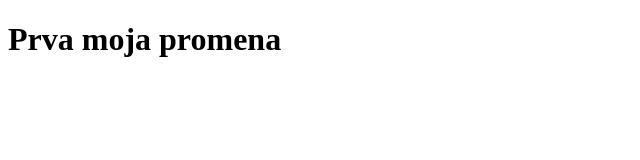
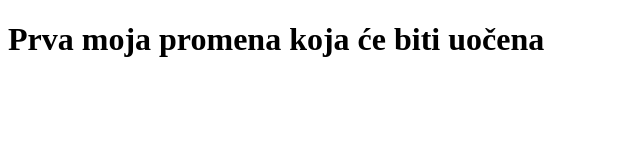
Before and after one commit to AlexR0807/OpenProject, a plain HTML site: page index.html in a window 1280 px wide. Shown: the whole page, without its empty margins (0-640 px from the left). Drawn offline with Linux system fonts and the light colour scheme.

Commit message:
Update index.html

```diff
--- a/index.html
+++ b/index.html
@@ -6,6 +6,6 @@
     <title>Project</title>
 </head>
 <body>
-    <h1>Prva moja promena</h1>
+    <h1>Prva moja promena koja će biti uočena</h1>
 </body>
 </html>
```
